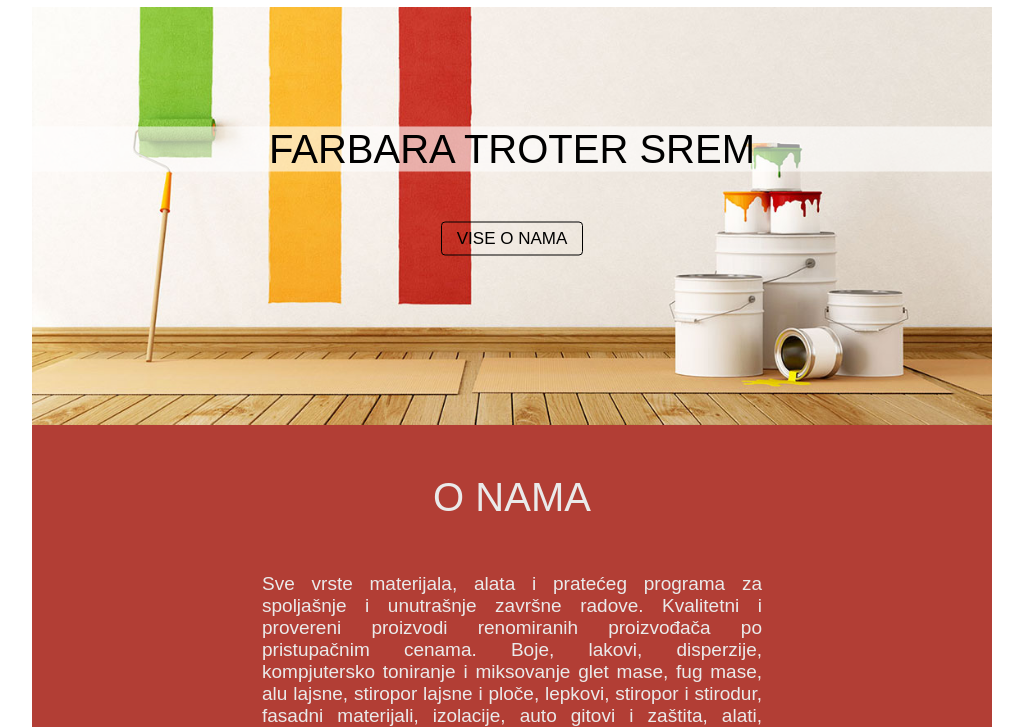
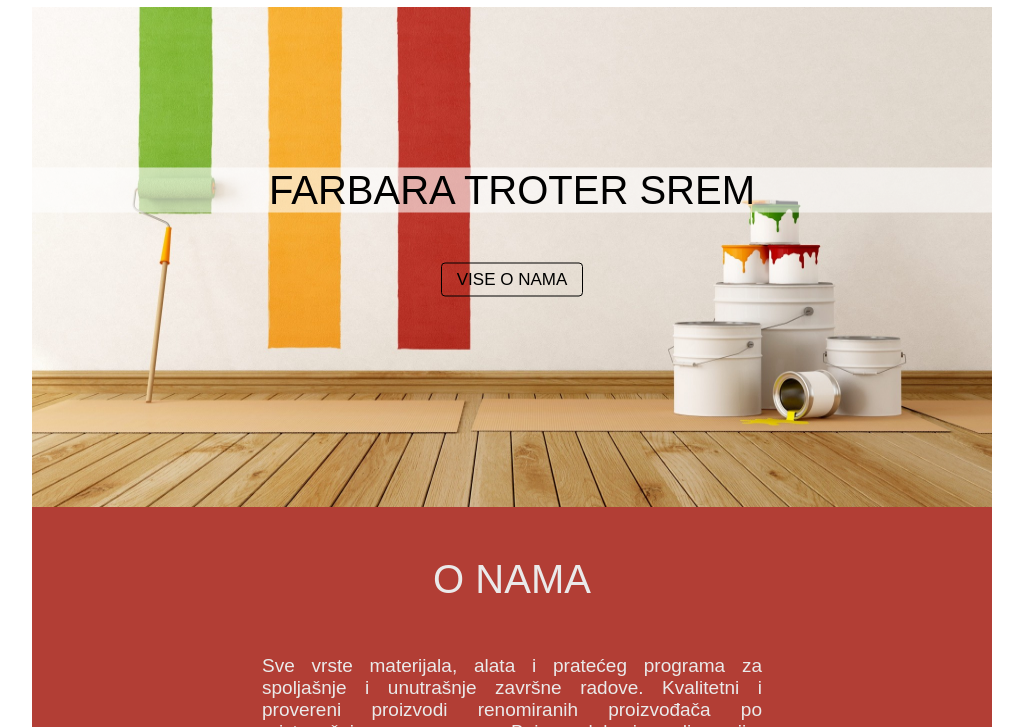
Before and after one commit to IvanaaVasic/farbara, a website: page index.html in a window 1280 px wide. Shown: the part 73-800 px from the top of the page, without its empty margins (128-1151 px from the left). Drawn offline with Linux system fonts and the light colour scheme.

Commit message:
main picture

```diff
--- a/css/styles.css
+++ b/css/styles.css
@@ -149,6 +149,10 @@
     height: auto;
     justify-content: inherit;
     align-items: inherit;
+}
+.responsive{
+    width: 100%;
+    height: 500px;
 }
 
 .naslov-dugme {
--- a/index.html
+++ b/index.html
@@ -47,9 +47,7 @@
 
                 <a href="#content-page" class="vise">VISE O NAMA</a>
             </div>
-            <img src='img/painter.jpg' srcset='img/painter.jpg ,
-                        img/painter.jpg' sizes='(min-width: 960px) 960px,
-                       100vw' />
+            <img src="img/painter3.jpg" alt="Nature" class="responsive" >
 
 
 
```
